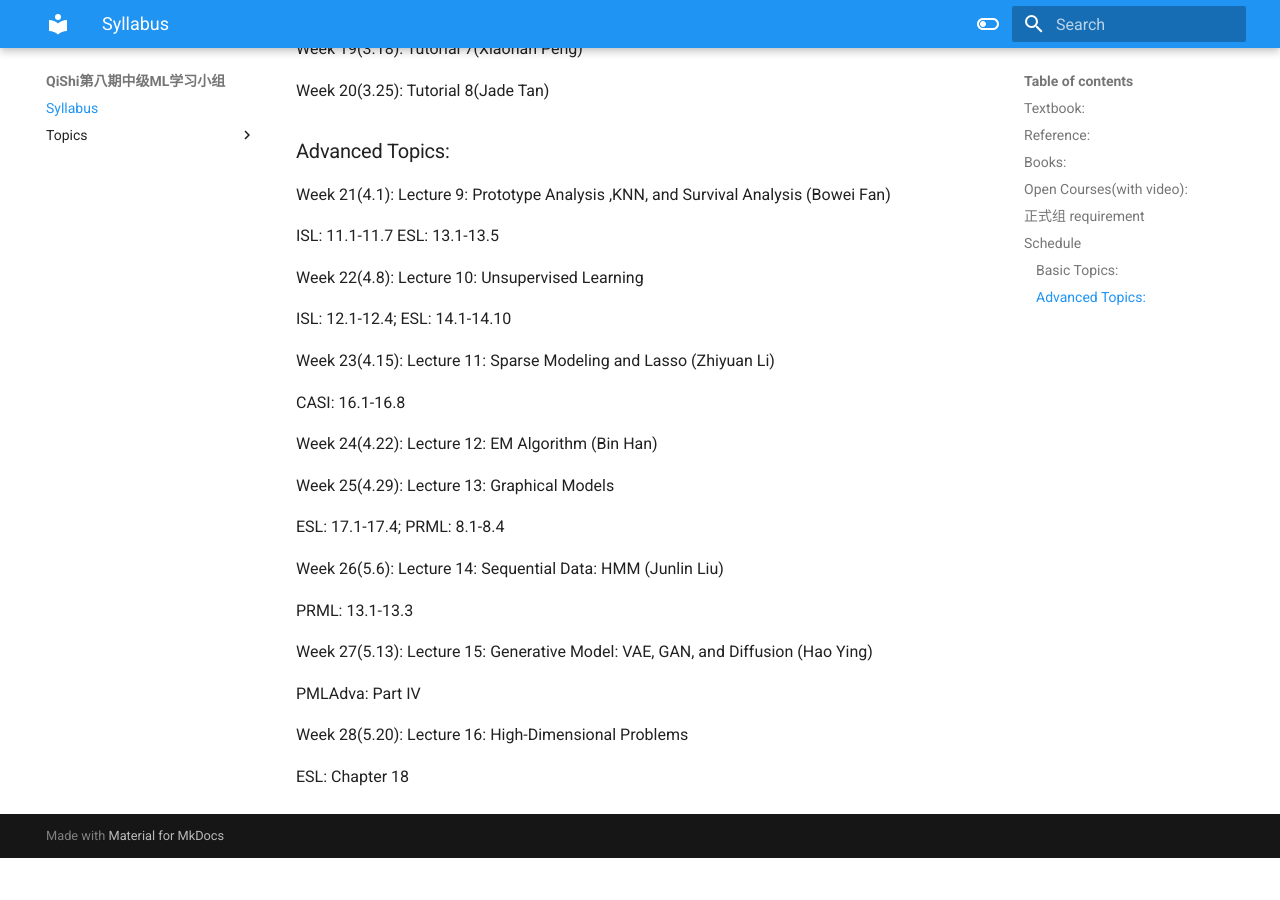
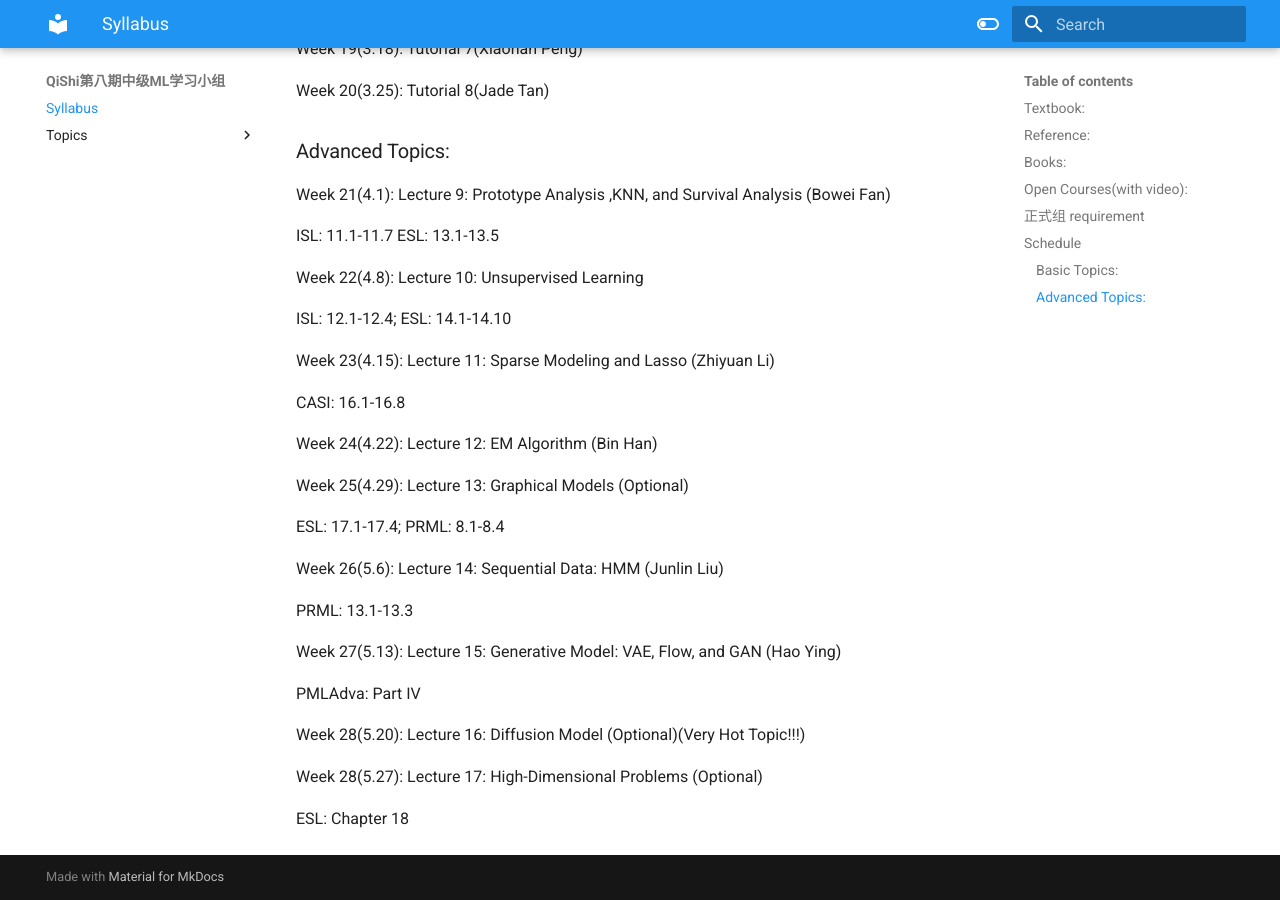
Before and after one commit to qishiclub/intermediate-ml-8th, an MkDocs documentation site: the page built from docs/index.md, in a window 1280 px wide and 900 px high, scrolled down 2746 px. Built offline with MkDocs 1.6.1 and Material for MkDocs 9.7.7, drawn with Linux system fonts in a browser that asks for light colours; before the commit the page ends 3604 px from its top, so only the background shows below that.

Commit message:
Update index.md

```diff
--- a/docs/index.md
+++ b/docs/index.md
@@ -133,7 +133,7 @@ CASI: 16.1-16.8
 
 Week 24(4.22): Lecture 12: EM Algorithm (Bin Han)
 
-Week 25(4.29): Lecture 13: Graphical Models
+Week 25(4.29): Lecture 13: Graphical Models (Optional)
 
 ESL: 17.1-17.4; PRML: 8.1-8.4
 
@@ -141,10 +141,12 @@ Week 26(5.6): Lecture 14: Sequential Data: HMM (Junlin Liu)
 
 PRML: 13.1-13.3
 
-Week 27(5.13): Lecture 15: Generative Model: VAE, GAN, and Diffusion (Hao Ying)
+Week 27(5.13): Lecture 15: Generative Model: VAE, Flow, and GAN (Hao Ying)
 
 PMLAdva: Part IV
 
-Week 28(5.20): Lecture 16: High-Dimensional Problems
+Week 28(5.20): Lecture 16: Diffusion Model (Optional)(Very Hot Topic!!!)
+
+Week 28(5.27): Lecture 17: High-Dimensional Problems (Optional)
 
 ESL: Chapter 18
```
